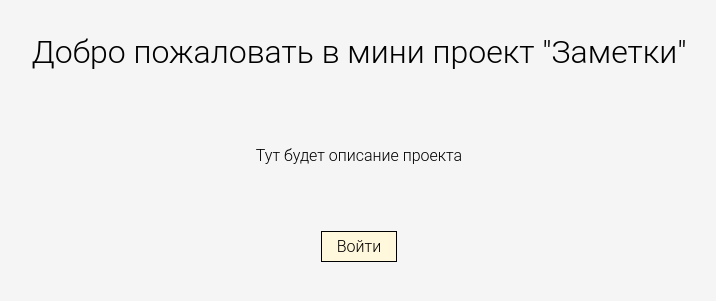
After one commit to topacademylabinsk/notes_fastapi, a FastAPI app: page / in a window 1280 px wide. The commit adds this page. Shown: the top 301 px of the page, without its empty margins (281-997 px from the left). Run offline with FastAPI, Linux system fonts and the light colour scheme.

Commit message:
Changes to be committed: 	modified:   app/static/styles/auth.css 	modified:   app/static/styles/index.css 	modified:   app/templates/auth.html 	modified:   app/templates/index.html 	new file:   app/templates/login_error.html 	new file:   app/templates/password_error.html 	modified:   app/web.py

```diff
--- /dev/null
+++ b/app/static/styles/index.css
@@ -0,0 +1,38 @@
+body {
+    font-family: "Roboto", sans-serif;
+    font-optical-sizing: auto;
+    font-weight: 300;
+    font-style: normal;
+    font-variation-settings: "wdth" 100;
+
+    background-color: whitesmoke;
+}
+
+.main_container {
+    display: flex;
+    flex-direction: column;
+    justify-content: center;
+    align-items: center;
+}
+
+.main_container h1 {
+    margin: 25px 0px;
+    font-weight: 300;
+}
+
+.main_container p{
+    margin-top: 50px;
+}
+
+.login_button {
+    display: flex;
+    margin-top: 50px;
+    background-color: cornsilk;
+    border: 1px solid black;
+}
+
+.login_button a {
+    padding: 5px 15px;
+    text-decoration: none;
+    color: black;
+}
--- a/app/templates/auth.html
+++ b/app/templates/auth.html
@@ -15,7 +15,7 @@
             <div class="main_container">
                 <h1>Вход</h1>
                 <div class="form_container">
-                    <form class="form" hx-post="auth" hx-ext='json-enc'>
+                    <form class="form" hx-post="auth" hx-swap="outerHTML" hx-ext='json-enc'>
                         <div class="form_element">
                             <p>Логин:</p>
                             <input type="text" name="login">
--- /dev/null
+++ b/app/templates/index.html
@@ -0,0 +1,18 @@
+<!DOCTYPE html>
+<html lang="ru">
+<head>
+    <meta charset="UTF-8">
+    <meta name="viewport" content="width=device-width, initial-scale=1.0">
+    <title>Проект "Заметки"</title>
+    <link rel="stylesheet" href="styles/index.css">
+</head>
+<body>
+    <main>
+        <div class="main_container">
+            <h1>Добро пожаловать в мини проект "Заметки"</h1>
+            <p>Тут будет описание проекта</p>
+            <div class="login_button"><a href="/auth">Войти</a></div>
+        </div>
+    </main>
+</body>
+</html>
--- /dev/null
+++ b/app/templates/login_error.html
@@ -0,0 +1,4 @@
+<div class="auth_error">
+    <h3>Неправильный логин</h3>
+    <div class="retry_button"><a href="/auth">Попробовать еще раз</a></div>
+</div>
--- /dev/null
+++ b/app/templates/password_error.html
@@ -0,0 +1,4 @@
+<div class="auth_error">
+    <h3>Неправильный пароль</h3>
+    <div class="retry_button"><a href="/auth">Попробовать еще раз</a></div>
+</div>
--- a/app/web.py
+++ b/app/web.py
@@ -1,8 +1,8 @@
-from fastapi import FastAPI, Request, status
+import json
+
+from fastapi import FastAPI, Request, responses
 from fastapi.staticfiles import StaticFiles
 from fastapi.templating import Jinja2Templates
-from fastapi.responses import RedirectResponse
-from fastapi import responses
 
 app = FastAPI()
 templates = Jinja2Templates("./app/templates")
@@ -14,19 +14,45 @@ app.mount("/images", StaticFiles(directory="./app/static/images"), name="images"
 async def get_root(request: Request):
     return templates.TemplateResponse(request=request, name="index.html")
 
+
 @app.get("/auth")
 async def get_auth(request: Request):
-    return templates.TemplateResponse(status_code=302, request=request, name="auth.html")
+    return templates.TemplateResponse(
+        status_code=302, request=request, name="auth.html"
+    )
+
 
 @app.post("/auth")
 async def post_auth(request: Request):
-    response = responses.Response(headers={"HX-Redirect": "/notes"})
-    response.set_cookie("test", "test")
+    test_login = "admin"
+    test_password = "password"
+
+    body = await request.body()
+    data = json.loads(body)
+
+    if data["login"] == test_login:
+        if data["password"] == test_password:
+            response = responses.Response(headers={"HX-Redirect": "/notes"})
+            response.set_cookie("test", "test")
+        else:
+            response = templates.TemplateResponse(
+                request=request, name="password_error.html"
+            )
+    else:
+        response = templates.TemplateResponse(request=request, name="login_error.html")
     return response
+
 
 @app.get("/create_note")
 async def get_create_note(request: Request):
-    return templates.TemplateResponse(request=request, name="create_note.html")
+    try:
+        if request.cookies["test"] == "test":
+            return templates.TemplateResponse(request=request, name="create_note.html")
+        else:
+            return responses.HTMLResponse("Неправильные куки")
+    except Exception:
+        return responses.HTMLResponse("Неправильные куки")
+
 
 @app.get("/notes")
 async def get_notes(request: Request):
```
Also changed, not shown: app/static/styles/auth.css (+21 -0 lines).
